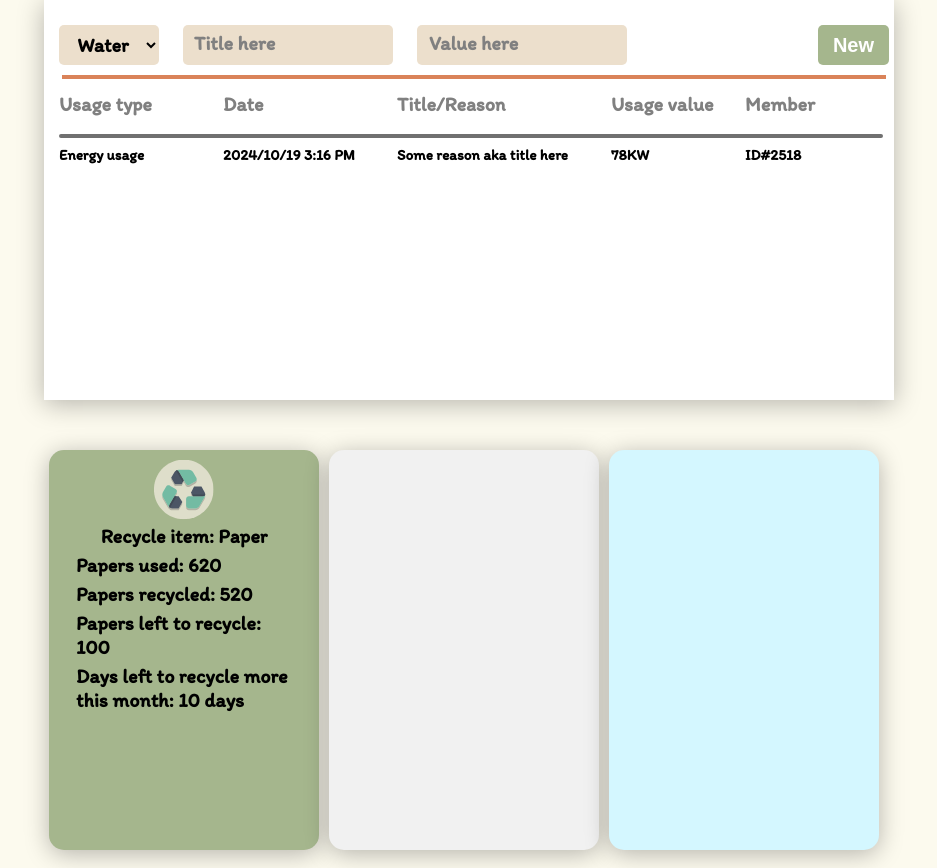
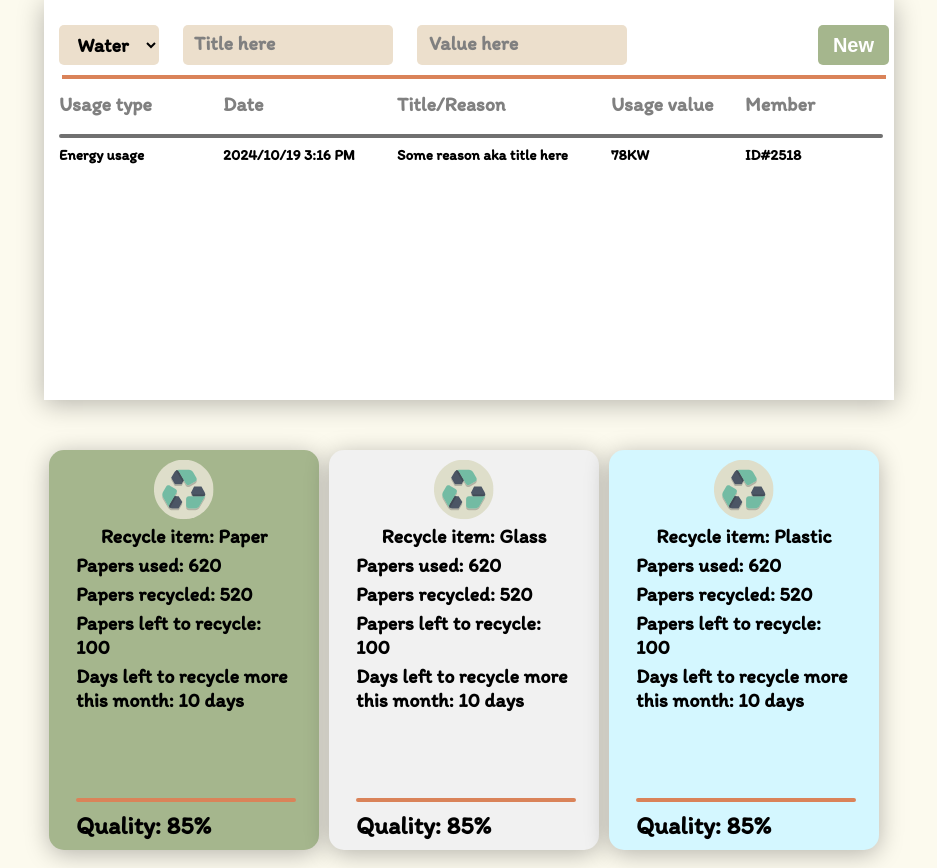
Before and after one commit to sabuka-dumbo/GreenGuard, a Django app: page / in a window 1280 px wide. Shown: the part 950-1818 px from the top of the page, without its empty margins (321-1258 px from the left). Run offline with Django 5.2, Linux system fonts and the light colour scheme; data comes from the database, SQL or seed files in the repository.

Commit message:
Nov 17, 2024, 12:00 PM

```diff
--- a/greenguard/gg/static/css/styles.css
+++ b/greenguard/gg/static/css/styles.css
@@ -429,6 +429,39 @@
     font-family: "Itim";
 }
 
+.recycle_card_review {
+    position: absolute;
+    bottom: 0px;
+    left: 0;
+    width: 100%;
+    height: max-content;
+    margin-bottom: 10px;
+}
+
+.recycle_card_review_line {
+    position: relative;
+    top: 0;
+    left: 0;
+    width: 80%;
+    border: 2px solid #DA8359;
+    margin-left: 10%;
+    margin-right: 10%;
+    border-radius: 4px;
+}
+
+.recycle_card_review_text {
+    position: relative;
+    top: 0;
+    left: 0;
+    width: 80%;
+    height: max-content;
+    padding: 0;
+    margin: 0;
+    font-family: "Itim";
+    margin-left: 10%;
+    margin-right: 10%;
+}
+
 
 
 /* responsive */
--- a/greenguard/gg/templates/index.html
+++ b/greenguard/gg/templates/index.html
@@ -128,12 +128,41 @@
             <h1 class="recycle_card_texts normal-font">Papers recycled: 520</h1>
             <h1 class="recycle_card_texts normal-font">Papers left to recycle: 100</h1>
             <h1 class="recycle_card_texts normal-font">Days left to recycle more this month: 10 days</h1>
+
+            <div class="recycle_card_review">
+                <hr class="recycle_card_review_line">
+                <h1 class="recycle_card_review_text big-font">Quality: 85% </h1>
+            </div>
         </div>
 
         <div class="recycle_card" style="background-color: #F1F1F1;">
+            <img class="recycle_card_icon" src="{% static 'pics/working_page/recycle_icon.svg' %}">
+            <h1 class="recycle_card_title normal-font">Recycle item: Glass</h1>
+
+            <h1 class="recycle_card_texts normal-font">Papers used: 620</h1>
+            <h1 class="recycle_card_texts normal-font">Papers recycled: 520</h1>
+            <h1 class="recycle_card_texts normal-font">Papers left to recycle: 100</h1>
+            <h1 class="recycle_card_texts normal-font">Days left to recycle more this month: 10 days</h1>
+
+            <div class="recycle_card_review">
+                <hr class="recycle_card_review_line">
+                <h1 class="recycle_card_review_text big-font">Quality: 85% </h1>
+            </div>
         </div>
 
         <div class="recycle_card" style="background-color: #D4F7FF;">
+            <img class="recycle_card_icon" src="{% static 'pics/working_page/recycle_icon.svg' %}">
+            <h1 class="recycle_card_title normal-font">Recycle item: Plastic</h1>
+
+            <h1 class="recycle_card_texts normal-font">Papers used: 620</h1>
+            <h1 class="recycle_card_texts normal-font">Papers recycled: 520</h1>
+            <h1 class="recycle_card_texts normal-font">Papers left to recycle: 100</h1>
+            <h1 class="recycle_card_texts normal-font">Days left to recycle more this month: 10 days</h1>
+
+            <div class="recycle_card_review">
+                <hr class="recycle_card_review_line">
+                <h1 class="recycle_card_review_text big-font">Quality: 85% </h1>
+            </div>
         </div>
     </div>
 
```
